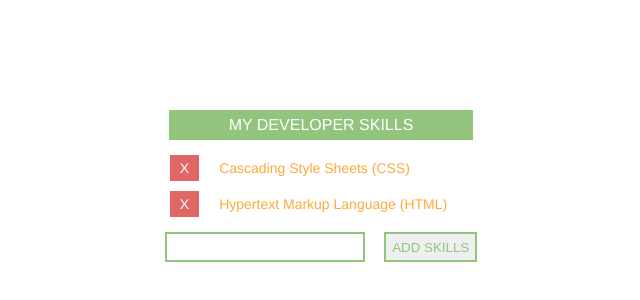
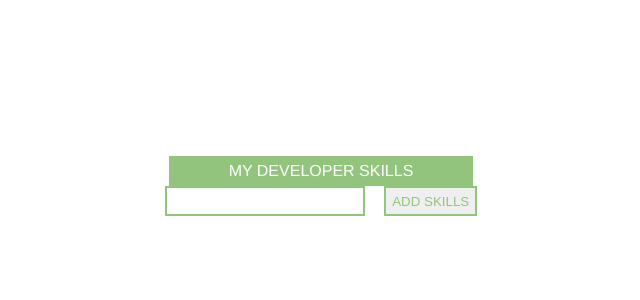
Before and after one commit to emgrebe/My-Developer-Skills, a plain HTML site: page index.html in a window 1280 px wide. Shown: the part 222-522 px from the top of the page, without its empty margins (319-959 px from the left). Drawn offline with nearby package versions, Linux system fonts and the light colour scheme.

Commit message:
final final draft

```diff
--- a/index.html
+++ b/index.html
@@ -20,8 +20,6 @@ crossorigin="anonymous"></script>
     </div>
 
     <div class='main'>
-        <div id='text'><span id='box'>X</span>Cascading Style Sheets (CSS)</div>
-       <div id='text'><span id='box'>X</span>Hypertext Markup Language (HTML)</div>
     </div>
 
     <div class='ftr'>
```
Also changed, not shown: js/main.js (line endings or trailing spaces).
